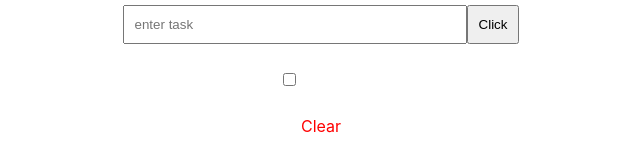
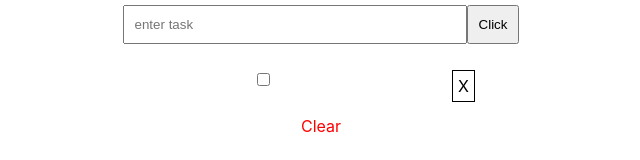
Before and after one commit to baigazieva/project, a React (Create React App) app: page / in a window 1280 px wide. Both pictures are taken after a click on the button "Click". Shown: the part 293-453 px from the top of the page, without its empty margins (319-959 px from the left). Built offline with nearby package versions, Linux system fonts and the light colour scheme.

Commit message:
Addressed saruwkas comment and fixed it

```diff
--- a/src/components /todolist/TodoList.js
+++ b/src/components /todolist/TodoList.js
@@ -52,7 +52,8 @@ class  TodoList extends Component{
                     return  (
                       <li key={id}><input type="checkbox"/>
                       {item}
-                      {/* <span onClick={()=> this.onDelete(id)} className="delete">X</span> */}
+                      {/* uncommented comment just for the ref */}
+                      <span onClick={()=> this.onDelete(id)} className="delete">X</span>
                       </li>
                     )
 
```
